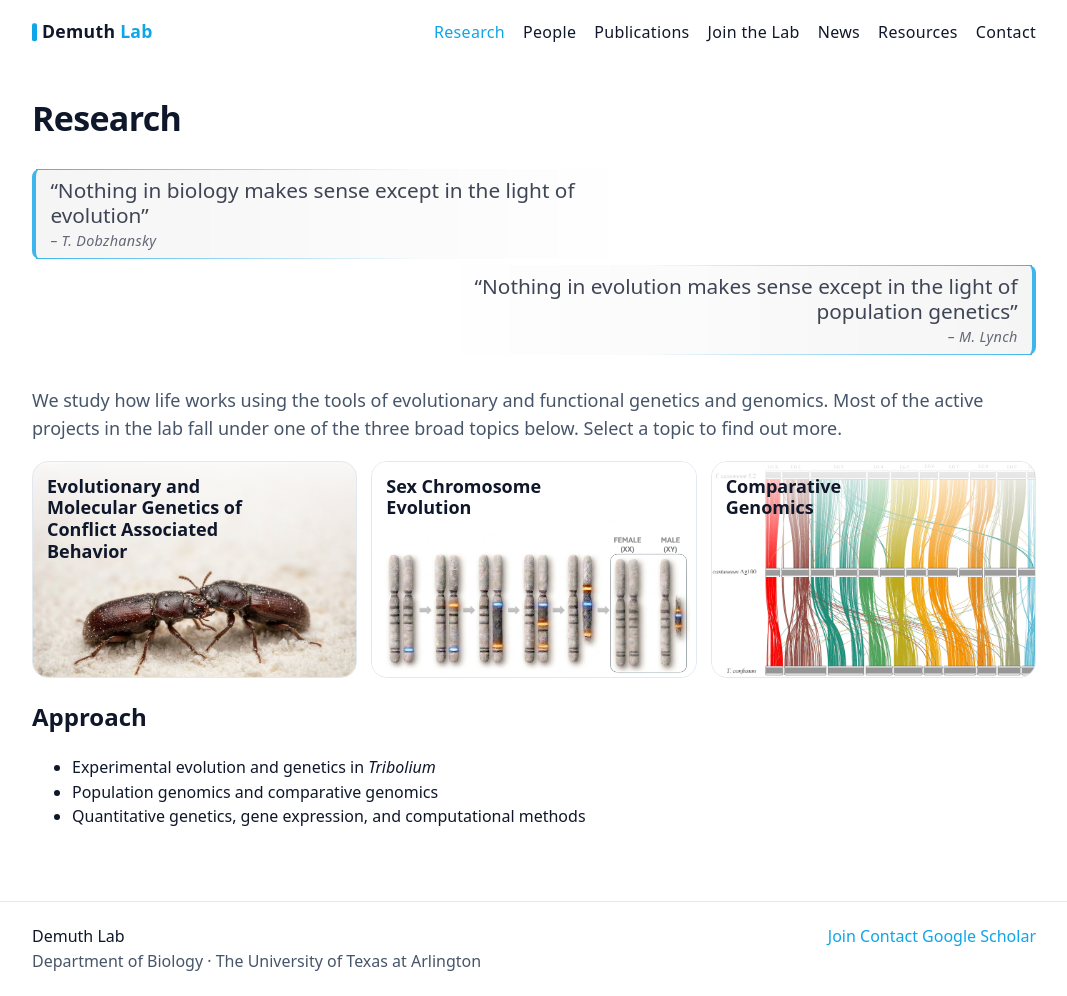
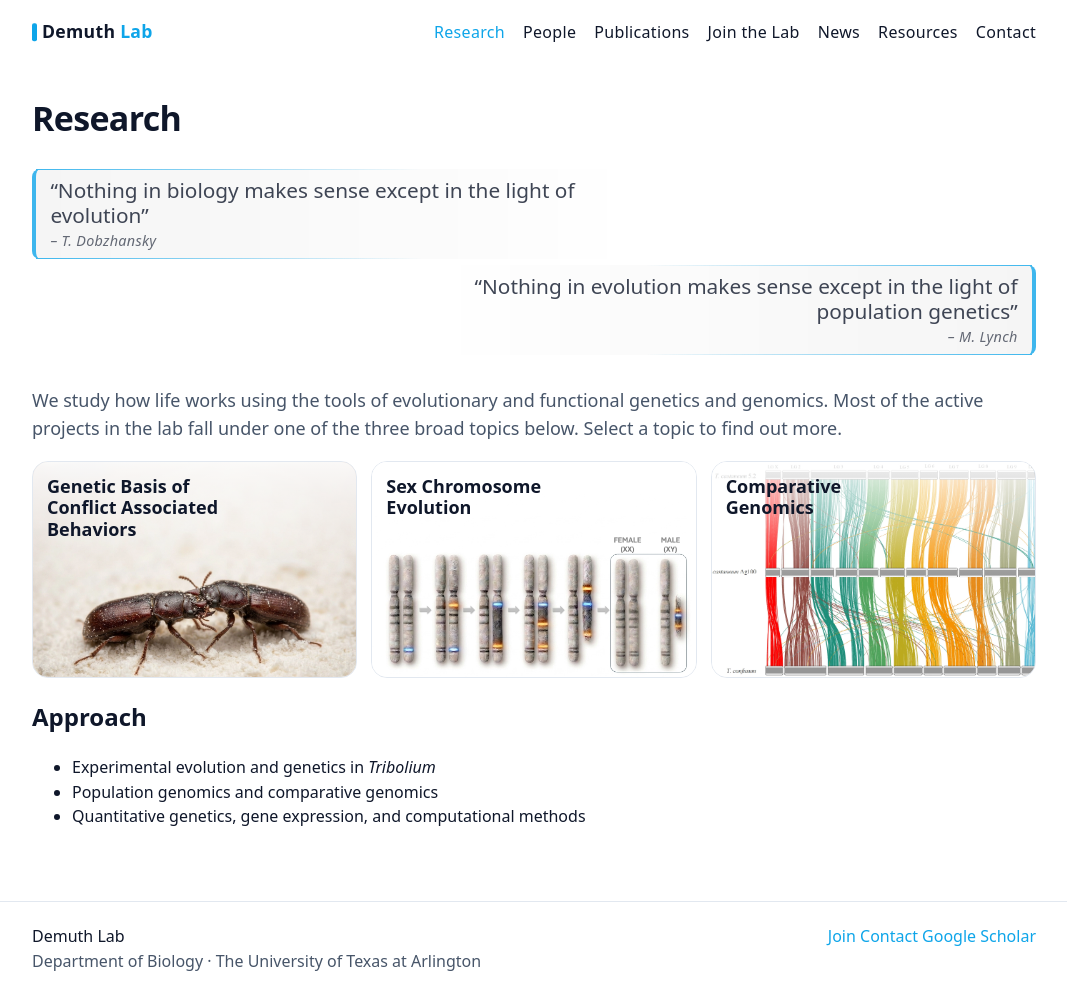
Before and after one commit to demuth-lab/demuth-lab.github.io, a Jekyll site: the page built from research/index.md, in a window 1280 px wide and 996 px high. Shown: the whole window, without its empty margins (106-1173 px from the left). Built offline with Jekyll 4.4.1, drawn with Linux system fonts in a browser that asks for light colours.

Commit message:
Update card title in behavior.md

```diff
--- a/_research/behavior.md
+++ b/_research/behavior.md
@@ -3,7 +3,7 @@ title: "Behavior"
 summary: "Genetic mechanisms underlying male-male contest behaviors"
 hero_image: null
 card_image: "/assets/img/research/gcorn_fight.webp"
-card_title: "Evolutionary and Molecular Genetics of Conflict Associated Behavior"
+card_title: "Genetic Basis of Conflict Associated Behaviors"
 card_blurb: "The molecular basis of behavior"
 key_pubs:
   - title: "Add a key paper here"
```
